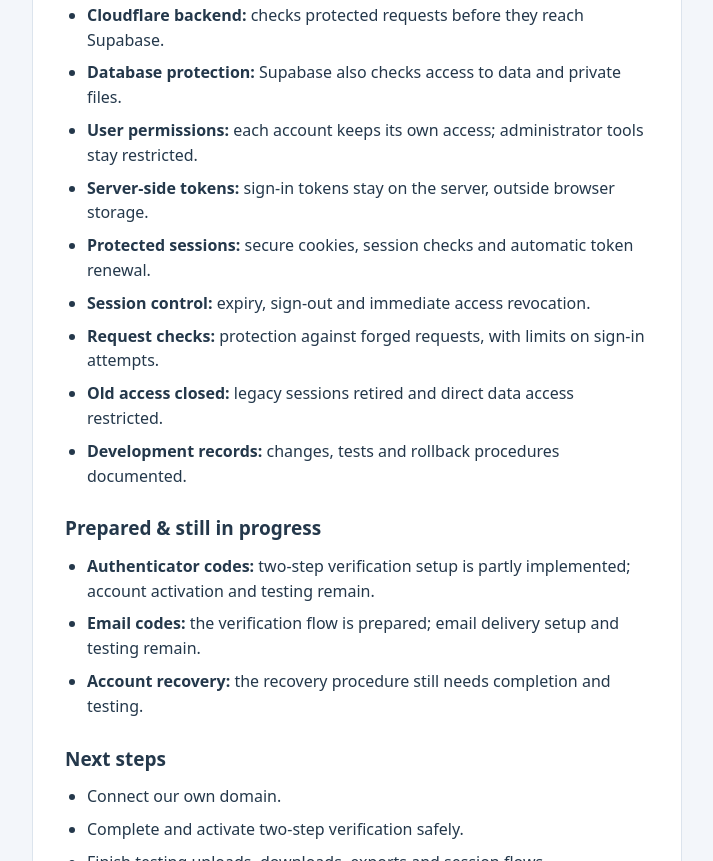
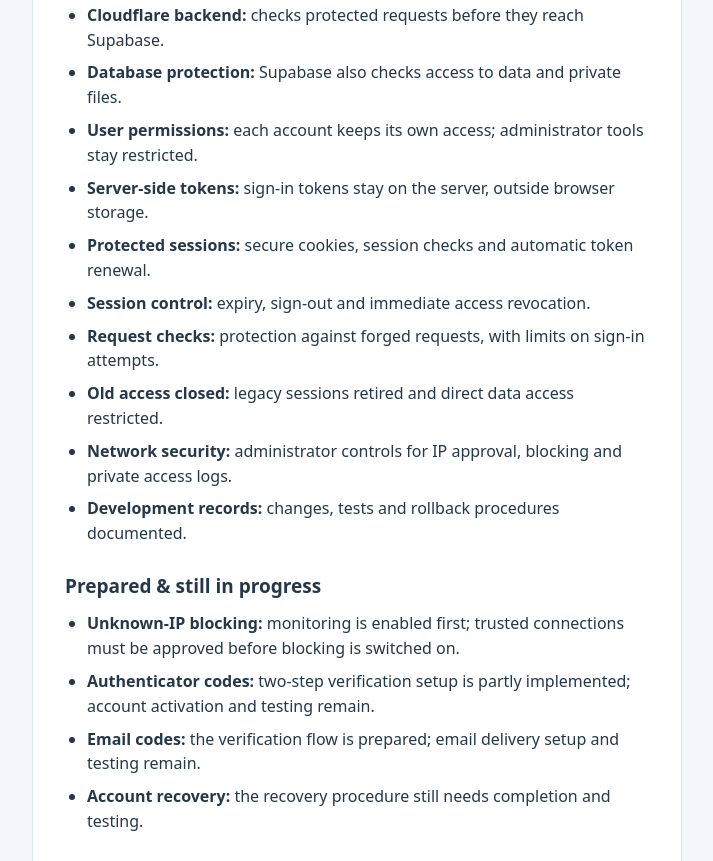
Before and after one commit to xdoncor69/inspection-data-hub-preview, a plain HTML site: page index.html in a window 1280 px wide. Shown: the part 416-1277 px from the top of the page, without its empty margins (283-996 px from the left). Drawn offline with Linux system fonts and the light colour scheme.

Commit message:
Describe staged administrator IP approval and private access logging

```diff
--- a/index.html
+++ b/index.html
@@ -24,10 +24,12 @@
 <li><strong>Session control:</strong> expiry, sign-out and immediate access revocation.</li>
 <li><strong>Request checks:</strong> protection against forged requests, with limits on sign-in attempts.</li>
 <li><strong>Old access closed:</strong> legacy sessions retired and direct data access restricted.</li>
+<li><strong>Network security:</strong> administrator controls for IP approval, blocking and private access logs.</li>
 <li><strong>Development records:</strong> changes, tests and rollback procedures documented.</li>
 </ul>
 <h2>Prepared &amp; still in progress</h2>
 <ul>
+<li><strong>Unknown-IP blocking:</strong> monitoring is enabled first; trusted connections must be approved before blocking is switched on.</li>
 <li><strong>Authenticator codes:</strong> two-step verification setup is partly implemented; account activation and testing remain.</li>
 <li><strong>Email codes:</strong> the verification flow is prepared; email delivery setup and testing remain.</li>
 <li><strong>Account recovery:</strong> the recovery procedure still needs completion and testing.</li>
```
Also changed, not shown: skin-executive-slate.html (+2 -0 lines), skin-ivory-studio.html (+2 -0 lines), skin-midnight-teal.html (+2 -0 lines).
